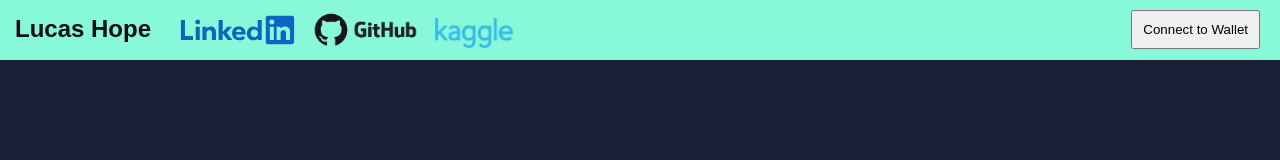
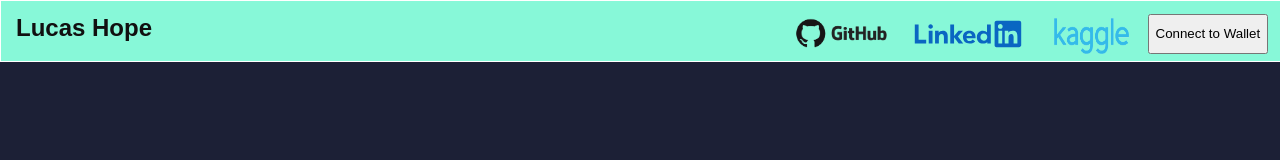
Before and after one commit to lucasfhope/developer-website, a website: page index.html in a window 1280 px wide. Drawn offline with Linux system fonts and the light colour scheme.

Commit message:
header in one line, split between name in left div and links and wallet connection button in right. They can currently overlap so should work on that later.

```diff
--- a/index.html
+++ b/index.html
@@ -8,17 +8,21 @@
 
 <body>
     <header>
-        <h2 id="name" class="header"> Lucas Hope</h2>
-        <a href="https://github.com/lucasfhope">
-            <img src="./images/github-logo.png" alt="github" id="github" class="header">
-        </a>
-        <a href="https://www.linkedin.com/in/lucasfh35/">
-            <img src="./images/linkedin-logo.svg" alt="linkedin" id="linkedin" class="header">
-        </a>
-        <a href="https://www.kaggle.com/lucasfhope">
-            <img src="./images/kaggle-logo.png" alt="kaggle" id="kaggle" class="header">
-        </a>
-        <button id="wallet-connect" class="header">Connect to Wallet</button>
+        <div class="header">
+            <div class="header-left">
+                <h2 id="name" class="header"> Lucas Hope</h2>
+            </div>
+            <!---->
+            <div class="header-right">
+                <div class="links">
+                    <div><a href="https://github.com/lucasfhope"><img src="./images/github-logo.png" alt="github" id="github"></a></div><div><a href="https://www.linkedin.com/in/lucasfh35/"><img src="./images/linkedin-logo.svg" alt="linkedin" id="linkedin"></a></div><div><a href="https://www.kaggle.com/lucasfhope"><img src="./images/kaggle-logo.png" alt="kaggle" id="kaggle"></a></div>
+                </div>
+                <div class="ethereum-wallet">
+                    <button id="connect">Connect to Wallet</button>
+                </div>
+            </div>
+        </div>
+
     </header>>
 
     <div class="main">
--- a/index.js
+++ b/index.js
@@ -1,7 +1,7 @@
 //import { ethers } from "ethers"
 //import { abi, contractAddress } from "./constants"
 
-const connectButton = document.getElementById("wallet-connect")
+const connectButton = document.getElementById("connect")
 // const withdrawButton = document.getElementById("withdrawButton")
 // const fundButton = document.getElementById("fundButton")
 // const balanceButton = document.getElementById("balanceButton")
@@ -81,3 +81,26 @@ async function connect() {
 //     balanceButton.innerHTML = "Please install MetaMask"
 //   }
 // }
+
+function adjustHeaderWidths() {
+  const header = document.querySelector('header .header');
+  const headerLeft = document.querySelector('.header-left');
+  const headerRight = document.querySelector('.header-right');
+
+  if (header && headerLeft && headerRight) {
+    const headerWidth = header.offsetWidth;
+    const headerRightWidth = headerRight.offsetWidth;
+
+    let availableWidth = headerWidth - headerRightWidth;
+
+    if (availableWidth < 0) {
+      availableWidth = 0;
+    }
+
+    headerLeft.style.maxWidth = availableWidth + 'px';
+  }
+}
+
+// Call the function on page load and resize
+window.addEventListener('load', adjustHeaderWidths);
+window.addEventListener('resize', adjustHeaderWidths);
--- a/styles.css
+++ b/styles.css
@@ -1,13 +1,6 @@
 
 
-body {
-    background-color: #1c2036;
-    color: #fff;
-    font-family: monospace;
-    font-size: 16px;
-    position: relative;
-}
-
+/* Header */
 
 header {
     background-color: #87f8d8;
@@ -18,16 +11,26 @@ header {
     top: 0;
     left: 0;
     z-index: 1;
+    border: 1px solid #fff;
 }
 
-.header {
-    position: absolute;
+header .header {
+    position: relative;
 }
 
-#wallet-connect {
-    right: 10px;
-    margin: 10px;
-    padding: 10px;
+header .header > div {
+    display: inline-block;
+    position: absolute;
+    white-space: nowrap;
+}
+
+.header-left {
+    top: -2px;
+}
+
+.header-right {
+    right: 1%;
+    margin-top: 1%;
 }
 
 #name {
@@ -36,20 +39,51 @@ header {
     font-family: fantasy;
 }
 
-#github {
-    height: 45px;
-    top: 8px;
-    left: 310px;
+.links {
+    display: inline-block;
 }
 
-#linkedin {
-    height: 30px;
-    top: 15px;
-    left: 180px;
+.links > div {
+    display: inline-block;
+    margin-right:0;
+    margin-left:0;
+    height: 40px;
+    text-align: center;
+    vertical-align: middle;
 }
 
-#kaggle {
-    height: 30px;
-    top: 18px;
-    left: 435px;
+.links img {
+    height: 100%;
 }
+
+.links #linkedin {
+    width: 70%;
+}
+
+.links #kaggle {
+    width: 80%;
+    height: 90%;
+    margin-top: 5%;
+}
+
+.ethereum-wallet {
+    display: inline-block;
+    position: relative;
+    height: 40px;
+    vertical-align: middle;
+}
+
+#connect {
+    height: 100%;
+}
+
+
+
+
+
+body {
+    background-color: #1c2036;
+    color: #fff;
+    font-family: monospace;
+    font-size: 16px;
+}
```
